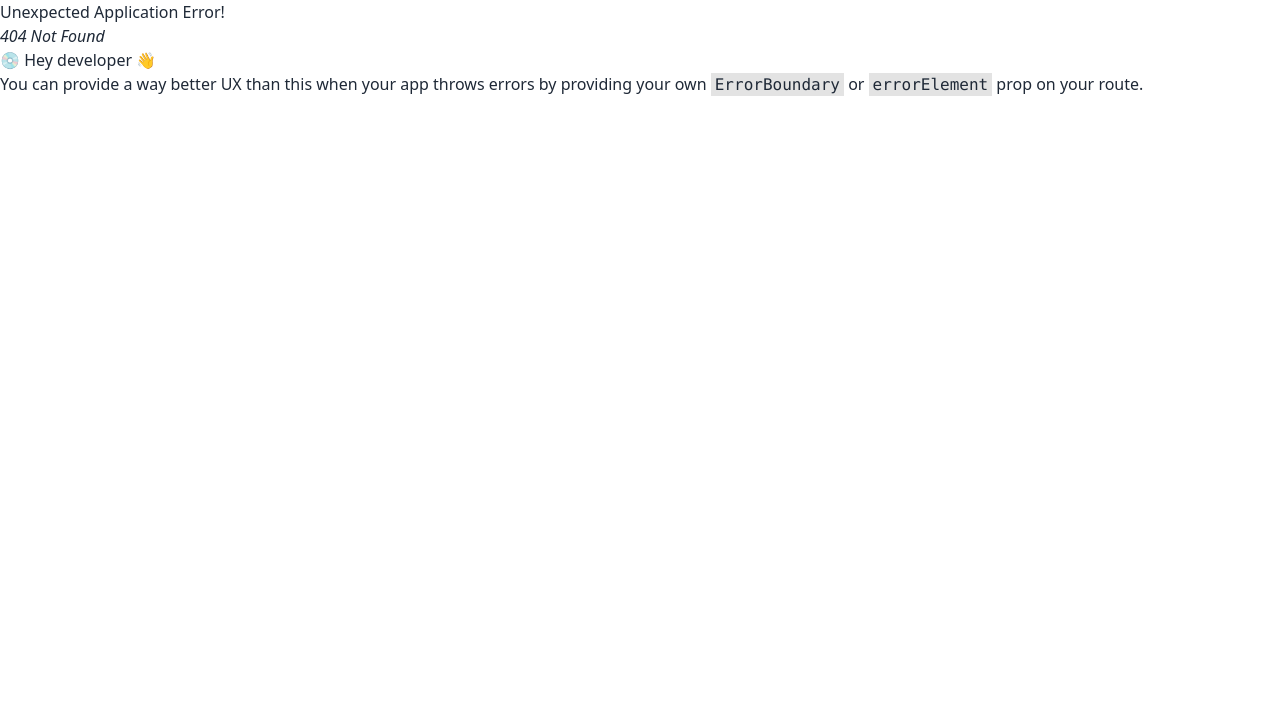
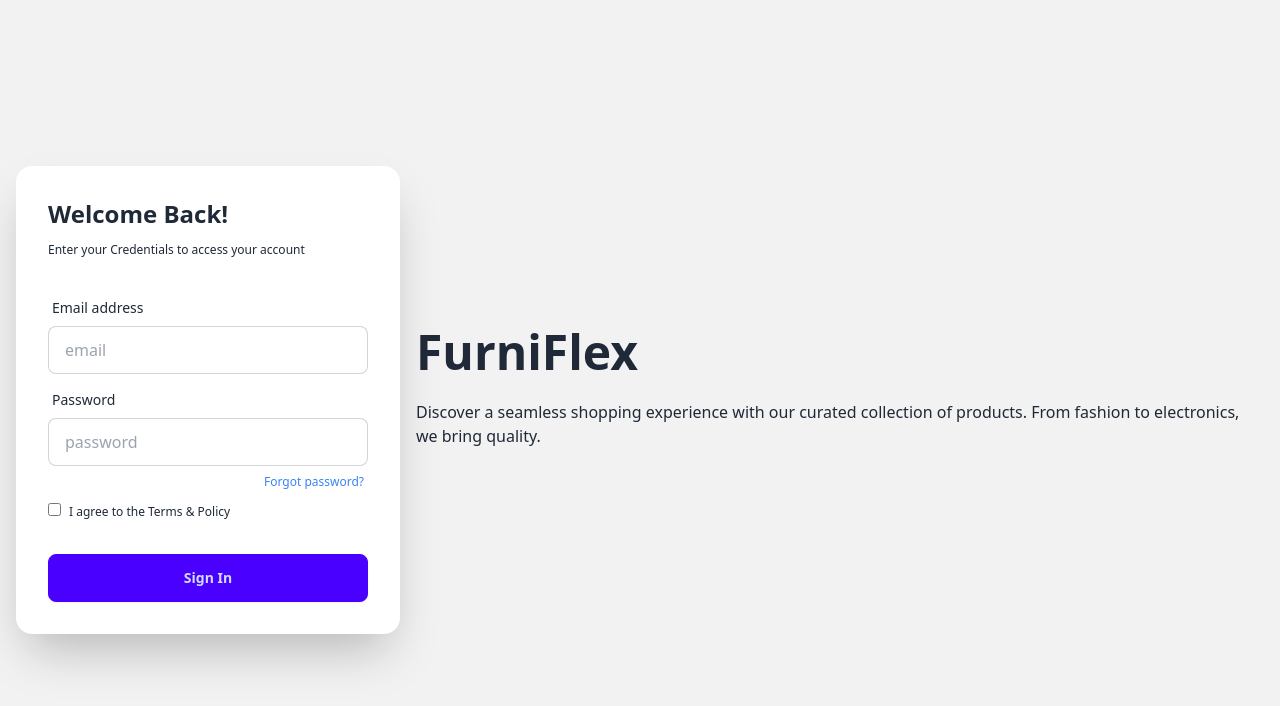
Before and after one commit to Rakibul-Hasan-max/Furniflex, a React (Vite) app: page /login in a window 1280 px wide. Before the commit this address had no page. Shown: the top 706 px of the page. Built offline with nearby package versions, Linux system fonts and the light colour scheme.

Commit message:
login add

```diff
--- a/src/Layout/Main.jsx
+++ b/src/Layout/Main.jsx
@@ -1,14 +1,18 @@
 import React from "react";
-import { Outlet } from "react-router";
+import { Outlet, useLocation } from "react-router";
 import Footer from "../pages/Shared/Footer/Footer";
 import Header from "../pages/Shared/Header/Header";
 
 const Main = () => {
+    const location = useLocation();
+    console.log(location);
+    const noHeaderFooter = location.pathname.includes('login')
+
   return (
     <div>
-      <Header></Header>
+      {noHeaderFooter || <Header></Header>}
       <Outlet></Outlet>
-      <Footer></Footer>
+      {noHeaderFooter || <Footer></Footer>}
     </div>
   );
 };
--- /dev/null
+++ b/src/pages/Login/Login.jsx
@@ -0,0 +1,69 @@
+import React from "react";
+
+const Login = () => {
+  return (
+    <div>
+      <div className="hero bg-base-200 min-h-screen">
+        <div className="hero-content flex-col lg:flex-row-reverse">
+          <div className="text-center lg:text-left">
+            <h1 className="text-5xl font-bold">FurniFlex</h1>
+            <p className="py-6">
+              Discover a seamless shopping experience with our curated
+              collection of products. From fashion to electronics, we bring
+              quality.
+            </p>
+          </div>
+          <div className="card bg-base-100 w-full max-w-sm shrink-0 shadow-2xl">
+            <form className="card-body">
+              <div className="text-center lg:text-left">
+                <h1 className="text-2xl font-bold">Welcome Back!</h1>
+                <p className="text-xs pb-6 pt-3">
+                  Enter your Credentials to access your account
+                </p>
+              </div>
+              <div className="form-control">
+                <label className="label">
+                  <span className="label-text">Email address</span>
+                </label>
+                <input
+                  type="email"
+                  placeholder="email"
+                  className="input input-bordered"
+                  required
+                />
+              </div>
+              <div className="form-control">
+                <label className="label">
+                  <span className="label-text">Password</span>
+                </label>
+                <input
+                  type="password"
+                  placeholder="password"
+                  className="input input-bordered"
+                  required
+                />
+                <label className="label justify-end">
+                  <a
+                    href="#"
+                    className="label-text-alt link link-hover text-blue-500"
+                  >
+                    Forgot password?
+                  </a>
+                </label>
+                <label className="">
+                  <input type="checkbox" />
+                  <a className="text-xs ms-2">I agree to the Terms & Policy</a>
+                </label>
+              </div>
+              <div className="form-control mt-6">
+                <button className="btn btn-primary">Sign In</button>
+              </div>
+            </form>
+          </div>
+        </div>
+      </div>
+    </div>
+  );
+};
+
+export default Login;
--- a/src/pages/Shared/Header/Header.jsx
+++ b/src/pages/Shared/Header/Header.jsx
@@ -123,7 +123,7 @@
                   </a>
                 </li>
                 <li>
-                  <a>Settings</a>
+                  <a href="/login">Login</a>
                 </li>
                 <li>
                   <a>Logout</a>
--- /dev/null
+++ b/src/pages/Signup/Signup.jsx
@@ -0,0 +1,11 @@
+import React from 'react';
+
+const Signup = () => {
+    return (
+        <div>
+
+        </div>
+    );
+};
+
+export default Signup;
```
Also changed, not shown: src/Routes/Routes.jsx (+10 -0 lines).
